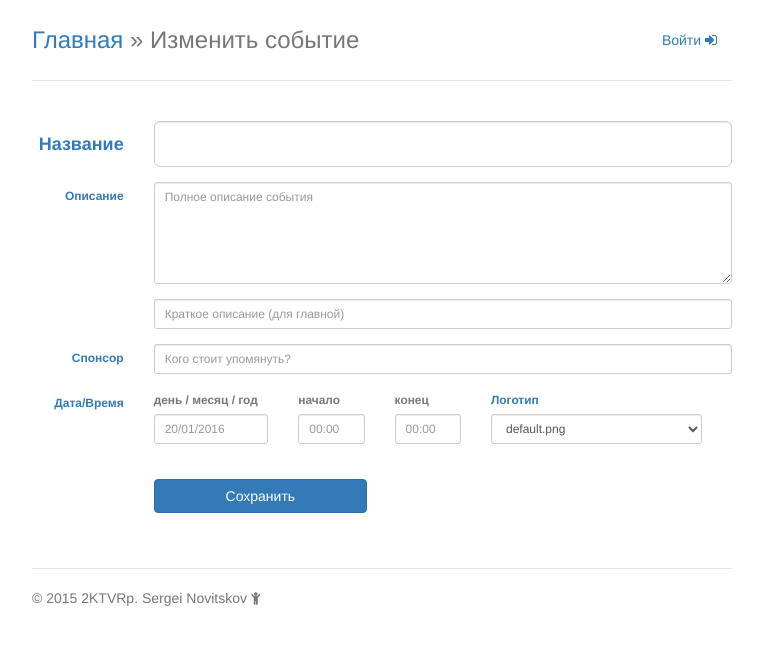
After one commit to m3rciful/2KTVRp15-Doska, a PHP site: template application/view/templates/edit_event.php in a window 1280 px wide. The commit adds this page. Shown: the top 645 px of the page, without its empty margins (258-1021 px from the left). Run offline with PHP 8.4, Linux system fonts and the light colour scheme; the template is opened without the code that fills it, so the values that code supplies are empty; some libraries are stand-ins or nearby versions.

Commit message:
upd 20.01 c
work in school

```diff
--- a/application/controller/UsersController.php
+++ b/application/controller/UsersController.php
@@ -23,10 +23,10 @@ class UsersController extends RenderTemplate
 		return $html;
 	}
 	// Список подписчиков
-	function plist_action($id, $sort_by)
+	function plist_action($id, $order)
 	{
 		$model = new UsersModel();
-		$pupils = $model ->get_pupils($id, $sort_by);
+		$pupils = $model ->get_pupils($id, $order);
 		$html = $this->render_template('application/view/templates/pupils.php', array('pupils' => $pupils));
 		return $html;
 	}
--- a/application/view/templates/admin.php
+++ b/application/view/templates/admin.php
@@ -37,7 +37,7 @@
 	  			<div class="col-xs-6 col-md-4">
 	  			<form method="POST">
 	  				<div class="btn-group btn-group-sm pull-right" role="group" aria-label="...">
-	  					<button type="button" class="btn btn-default" title="Изменить" name="edit"><i class="fa fa-pencil"></i></button>
+	  					<a class="btn btn-default" href="event?edit=<?php echo $event['id_event'];?>" role="button" title="Изменить"><i class="fa fa-pencil"></i></a>
 	  					<a class="btn btn-default" href="event?remove=<?php echo $event['id_event'];?>" role="button" title="Удалить"><i class="fa fa-trash"></i></a>
 	  					<?php if($event['flag'] == 0)
 	  							$btn = 'btn-danger';
--- /dev/null
+++ b/application/view/templates/edit_event.php
@@ -0,0 +1,73 @@
+<!-- Заголовок title -->
+<?php $title = 'Изменить событие'; ?>
+
+<?php ob_start() ?>
+
+<form method="POST" class="form-horizontal">
+	<!-- Название -->
+	<div class="form-group form-group-lg">
+		<label for="name_event" class="col-sm-2 control-label text-primary">Название</label>
+    	<div class="col-sm-10">
+      		<input type="text" class="form-control" name="name_event" value="<?php echo $event['name_eventR'];?>">
+    	</div>
+  	</div>
+  	<!-- Полное описание -->
+  	<div class="form-group form-group-sm">
+    	<label for="description" class="col-sm-2 control-label text-primary">Описание</label>
+    	<div class="col-sm-10">
+    		<textarea class="form-control" name="description" rows="5" placeholder="Полное описание события"></textarea>
+    	</div>
+  	</div>
+  	<!-- Краткое описание -->
+  	<div class="form-group form-group-sm">
+    	<p for="short_desc" class="col-sm-2 control-label text-primary"></label>
+    	<div class="col-sm-10">
+     		<input type="text" class="form-control" name="short_desc" placeholder="Краткое описание (для главной)">
+    	</div>
+  	</div>
+  	<!-- Спонсор -->
+   	<div class="form-group form-group-sm">
+    	<label for="sponsor" class="col-sm-2 control-label text-primary">Спонсор</label>
+    	<div class="col-sm-10">
+      		<input type="text" class="form-control" name="sponsor" placeholder="Кого стоит упомянуть?">
+    	</div>
+  	</div>
+  	<!-- Дата и Время / Изображение (логотип) -->
+    <div class="form-group form-group-sm">
+    	<label for="date" class="col-sm-2 control-label text-primary">Дата/Время</label>
+    	<div class="col-sm-10 row">
+  			<div class="col-xs-3">
+  				<label for="date"><small class="text-muted">день / месяц / год</small></label>
+    			<input type="text" class="form-control" name="date" placeholder="<?php echo date('d/m/Y'); ?>">
+  			</div>
+  			<div class="col-xs-2">
+  				<label for="time_start"><small class="text-muted">начало</small></label>
+    			<input type="text" class="form-control" name="time_start" placeholder="00:00">
+  			</div>
+  			<div class="col-xs-2">
+  				<label for="time_end"><small class="text-muted">конец</small></label>
+     			<input type="text" class="form-control" name="time_stop" placeholder="00:00">
+  			</div>
+  			<div class="col-xs-5">
+  				<label for="image_logo"><small class="text-primary">Логотип</small></label>
+     			<select class="form-control" name="image_logo">
+  					<option>default.png</option>
+  					<option>ivkhk_logo.png</option>
+  					<option>3</option>
+  					<option>4</option>
+  					<option>5</option>
+				</select>
+  			</div>
+		</div>
+  	</div><br>
+  	<!-- Кнопки -->
+  	<div class="form-group">
+    	<div class="col-sm-offset-2 col-sm-4">
+      		<button type="submit" class="btn btn btn-primary btn-block" name="save">Сохранить</button>
+    	</div>
+  	</div>
+</form>
+
+<?php $content = ob_get_clean(); ?>
+
+<?php include "application/view/templates/layout.php";
```
Also changed, not shown: application/controller/EventsController.php (+17 -0 lines), application/model/EventsModel.php (+33 -0 lines), application/model/UsersModel.php (+10 -7 lines), application/route/routing.php (+8 -2 lines), application/view/templates/pupils.php (+8 -5 lines).
